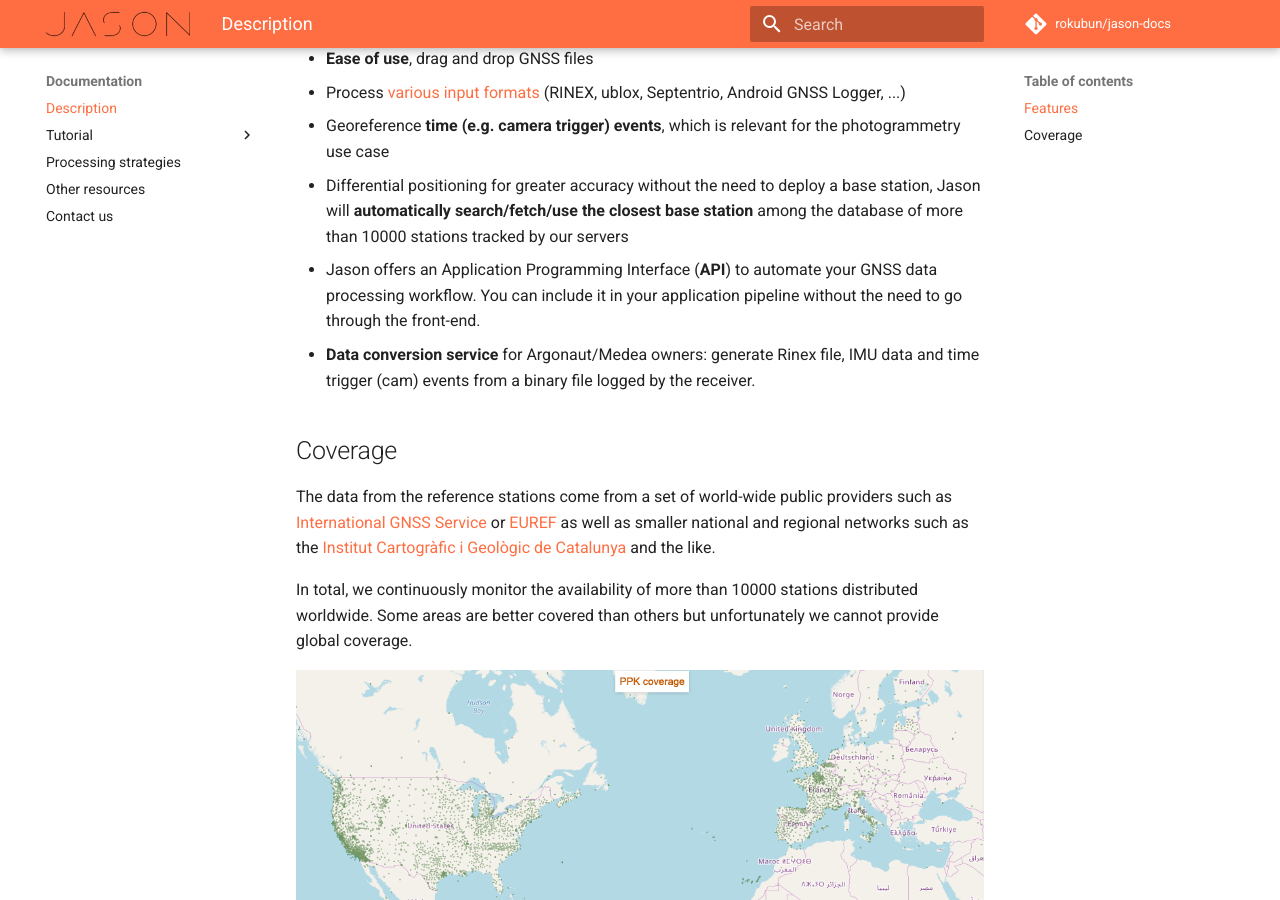
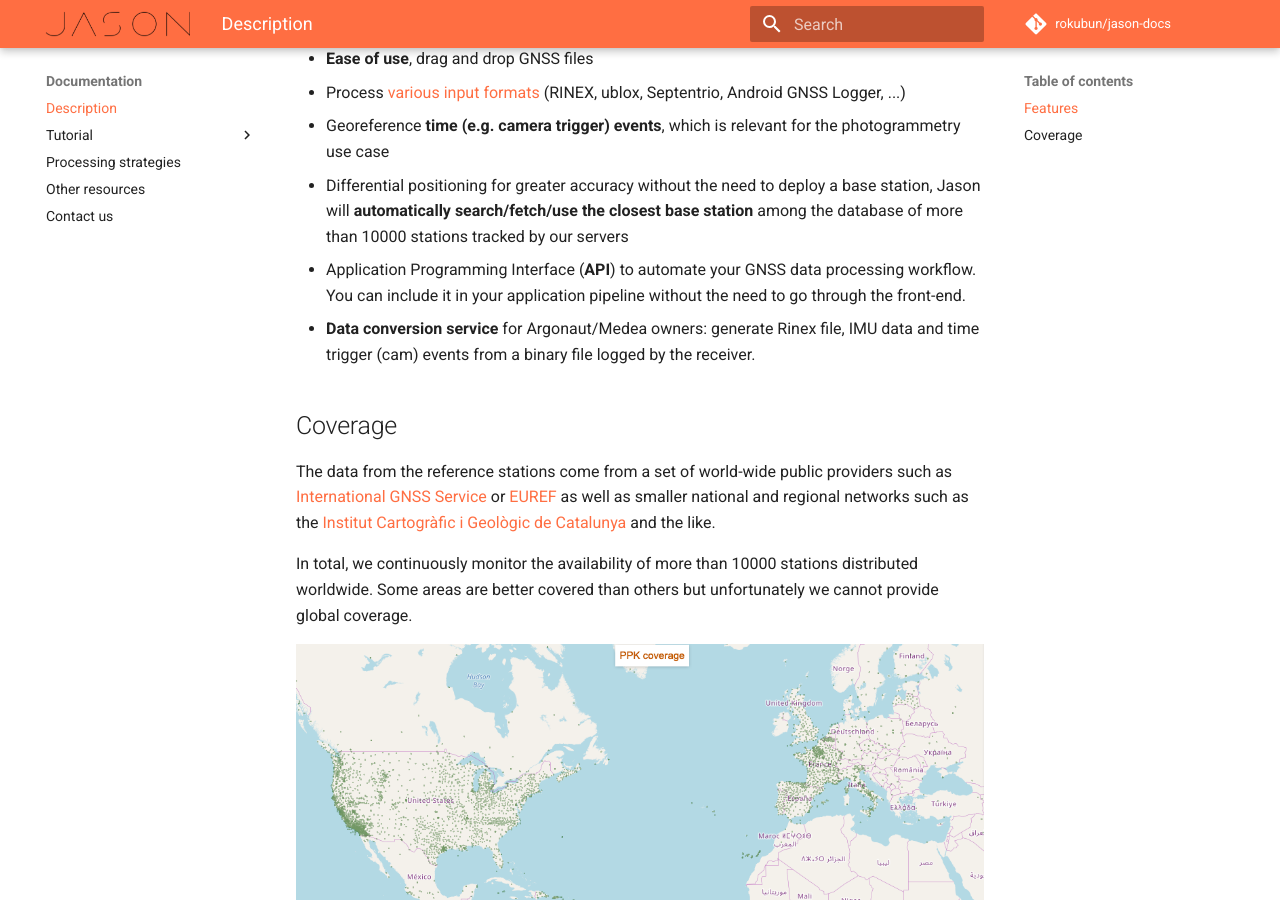
Before and after one commit to rokubun/jason-docs, an MkDocs documentation site: the page built from docs/index.md, in a window 1280 px wide and 900 px high, scrolled down 538 px. Built offline with MkDocs 1.6.1 and Material for MkDocs 9.7.7, drawn with Linux system fonts in a browser that asks for light colours; comment, search, counter and statistics services are not loaded.

Commit message:
fix: Remove "Jason offers"  from list of features
Keep coherence with the other features bullets

```diff
--- a/docs/index.md
+++ b/docs/index.md
@@ -25,7 +25,7 @@
 - Differential positioning for greater accuracy without the need to deploy a
   base station, Jason will **automatically search/fetch/use the closest base station** among
   the database of more than 10000 stations tracked by our servers
-- Jason offers an Application Programming Interface (**API**) to automate your
+- Application Programming Interface (**API**) to automate your
   GNSS data processing workflow. You can include it in your application pipeline
   without the need to go through the front-end.
 - **Data conversion service** for Argonaut/Medea owners: generate Rinex file, IMU
```
